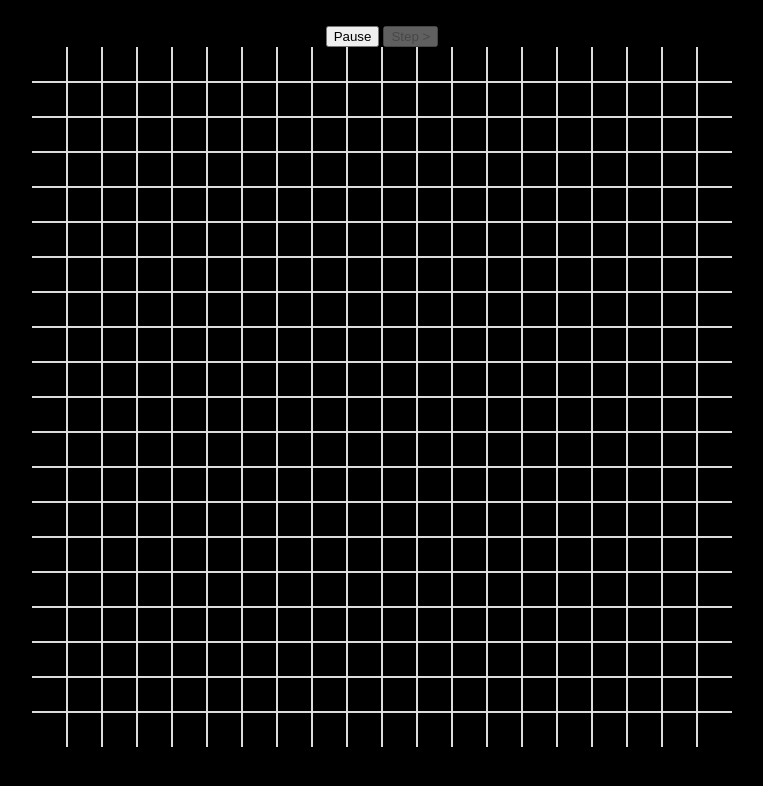
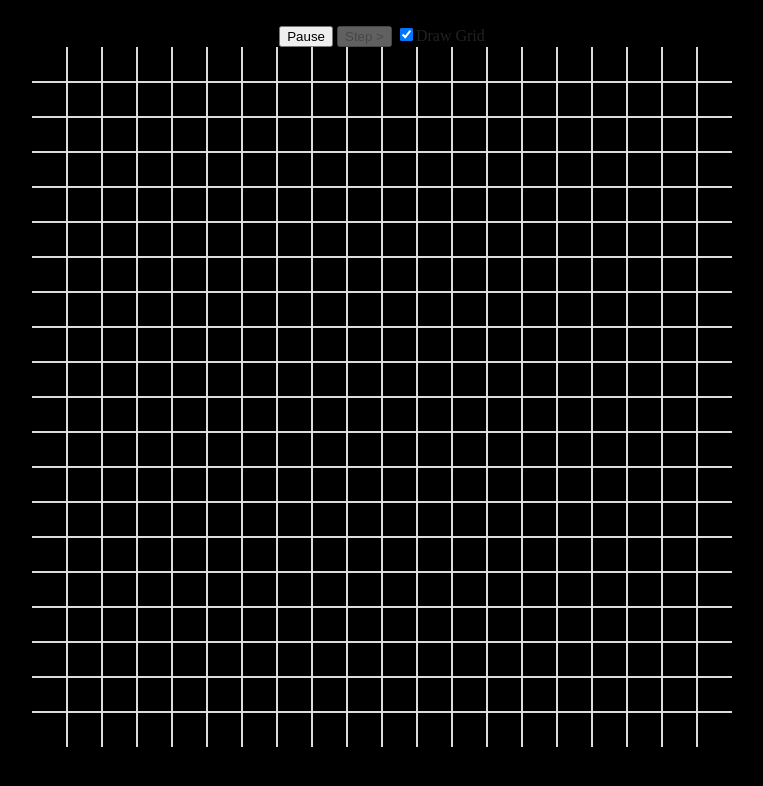
Before and after one commit to Mosnar/GameOfLife, a website: page app/index.html in a window 1280 px wide. Both pictures are taken after a click on the button "Play". Shown: the whole page, without its empty margins (258-1021 px from the left). Drawn offline with nearby package versions, Linux system fonts and the light colour scheme; files that its build step writes are made by us from their sources.

Commit message:
Started adding showgrid checkbox

```diff
--- a/app/index.html
+++ b/app/index.html
@@ -16,6 +16,7 @@
     <form>
         <button id="btnPlay">Play</button>
         <button id="btnStep">Step ></button>
+        <input type="checkbox" id="chkGrid" checked><label for="chkGrid">Draw Grid</label>
     </form>
     <canvas id="canv" width="700px" height="700px"></canvas>
 </div>
--- a/app/scripts/GameOfLife.js
+++ b/app/scripts/GameOfLife.js
@@ -271,11 +271,11 @@
         if (this.running) {
             this.running = false;
             this.$btnPlay.innerText = "Play";
-            this.$btnStep.removeAttribute('disabled', true);
+            this.$btnStep.removeAttribute('disabled');
         } else {
             this.running = true;
             this.$btnPlay.innerText = "Pause";
-            this.$btnStep.setAttribute('disabled', true);
+            this.$btnStep.setAttribute('disabled', 'true');
             this.stepAndRender();
         }
         evt.preventDefault();
```
